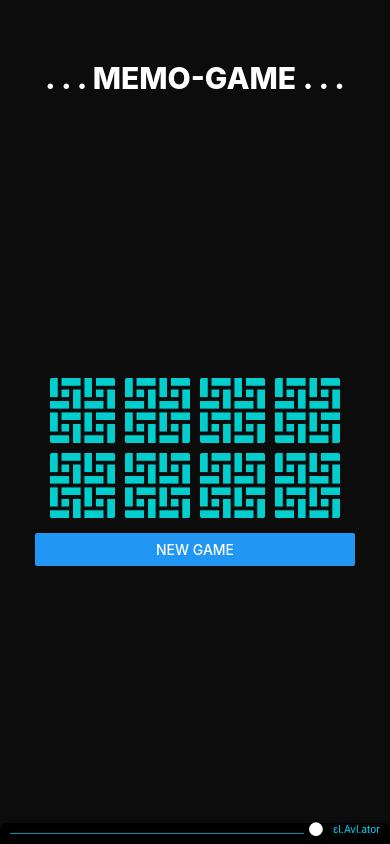
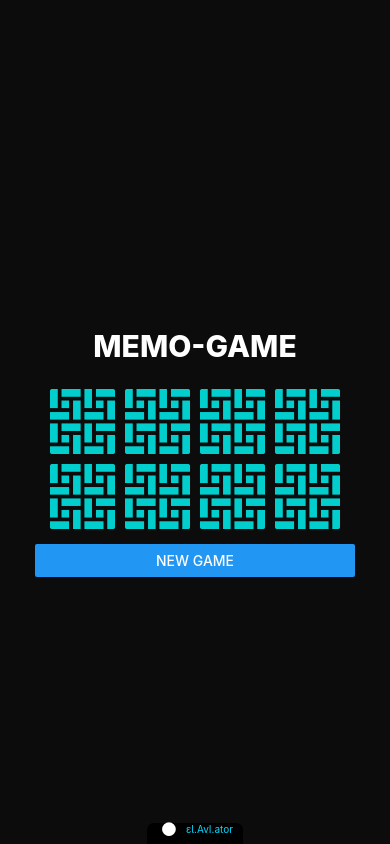
Before and after one commit to ItsKishnA/Memo-Game, a React Native app: screen / in a window 390 px wide. Built offline with nearby package versions, Linux system fonts and the light colour scheme.

Commit message:
Matching of tiles IMPLEMENTED...

```diff
--- a/App.js
+++ b/App.js
@@ -1,16 +1,20 @@
 import { StatusBar } from "expo-status-bar";
-import { StyleSheet, Text, View } from "react-native";
+import { StyleSheet, Text, SafeAreaView, View } from "react-native";
 import GamePlot from "./src/Files/Gameplot/gameplot";
 import Fingerprint from "./src/Files/FingerPrint/Fingerprint";
 
 export default function App() {
   return (
-    <View style={styles.container}>
+    <SafeAreaView style={styles.container}>
       <StatusBar style="light" />
-      <Text style={styles.text}>. . . MEMO-GAME . . .</Text>
-      <GamePlot />
+      <View style={{ justifyContent: "center", alignContent: "center" }}>
+        <View style={styles.line}></View>
+        <Text style={styles.text}>MEMO-GAME</Text>
+        <View style={styles.line}></View>
+        <GamePlot />
+      </View>
       <Fingerprint />
-    </View>
+    </SafeAreaView>
   );
 }
 
@@ -18,7 +22,19 @@ const styles = StyleSheet.create({
   container: {
     flex: 1,
     backgroundColor: "#0c0c0c",
+    alignItems: "center",
+    justifyContent: "center",
+    margin: 0,
+    padding: 0,
   },
+
+  // line: {
+  //   flex: 1,
+  //   backgroundColor: "red",
+  //   borderBottomWidth: StyleSheet.hairlineWidth,
+  //   borderBottomColor: "#0091ab",
+  //   margin: 10,
+  // },
 
   text: {
     fontSize: 30,
@@ -27,5 +43,6 @@ const styles = StyleSheet.create({
     marginTop: 50,
     textAlign: "center",
     fontWeight: "800",
+    alignContent: "center",
   },
 });
--- a/package.json
+++ b/package.json
@@ -12,7 +12,7 @@
     "expo": "~50.0.6",
     "expo-status-bar": "~1.11.1",
     "react": "18.2.0",
-    "react-native": "0.73.4"
+    "react-native": "0.73.5"
   },
   "devDependencies": {
     "@babel/core": "^7.20.0"
--- a/src/Files/FingerPrint/Fingerprint.js
+++ b/src/Files/FingerPrint/Fingerprint.js
@@ -16,6 +16,9 @@ const styles = StyleSheet.create({
     flexDirection: "row",
     borderTopStartRadius: 7,
     borderTopEndRadius: 7,
+    //positioning at the end of the screen
+    position: "absolute",
+    bottom: 0,
   },
 
   line: {
@@ -37,7 +40,6 @@ const styles = StyleSheet.create({
   bullet: {
     fontSize: 10,
     color: "white",
-    textAlign: "center",
     textAlignVertical: "center",
   },
 });
--- a/src/Files/Gameplot/gameplot.js
+++ b/src/Files/Gameplot/gameplot.js
@@ -3,8 +3,8 @@ import {
   StyleSheet,
   Image,
   Pressable,
-  ToastAndroid,
-  Text,
+  // ToastAndroid,
+  // Text,
   Button,
 } from "react-native";
 import { useState, useEffect } from "react";
@@ -12,6 +12,7 @@ import { useState, useEffect } from "react";
 const rows = 2,
   columns = 4;
 
+// TODO: Add more images to game
 // ARRAY DATA
 const CardImages = [
   { image: require(`../../Images/Tiles/tile-back-cover.png`) },
@@ -52,59 +53,56 @@ let pairs = imagePairs();
 const Grid = ({}) => {
   const [opened, setOpened] = useState([]);
   const [paired, setPaired] = useState([]);
-  // const [unmatched, setUnmatched] = useState([]);
+
+  //TODO: Add turns and matched states
+  // const [turns, setTurns] = useState(0);
+  // const [matched, setMatched] = useState(0);
 
   // FUNCTION TO HANDLE TILE PRESS
   const handleClick = async (tileIndex, pairNo) => {
-    // If the tile is already opened
-    if (opened.includes(tileIndex)) {
-      // If the tile is already paired, do nothing
-      if (paired.includes(tileIndex)) {
-        return;
+    // As soon as a tile is clicked, increase the turns
+    // setTurns((prevTurns) => prevTurns + 1);
+
+    //CONDITION: Tile isn't opened
+    // If no tile is opened other than paired ones, open the tile
+    if (!opened.includes(tileIndex)) {
+      // If no tile is opened
+      if (opened.length === paired.length) {
+        setOpened([tileIndex, ...paired]);
       }
-      // Otherwise, close the tile
-      else {
-        setOpened(opened.filter((index) => index !== tileIndex));
-      }
-    }
-    // If the tile is closed
-    else {
-      // If no tile is opened, open the tile
-      if (opened.length === paired.length) {
-        setOpened([...opened, tileIndex]);
-      }
+
       // If one tile is already opened
       else if (opened.length === paired.length + 1) {
-        // If the pairNo are the same, never close them
-        if (pairs[opened[0]] === pairNo) {
-          setPaired([...paired, tileIndex, opened[0]]);
-          setOpened(paired);
+        // If matches the opened tile, add to paired
+        if (pairNo === pairs[opened[0]]) {
+          setPaired([opened[0], tileIndex, ...paired]);
+          setOpened([opened[0], tileIndex, ...paired]);
+          console.log("Matched");
         }
+
         // Otherwise, close both the opened tiles after 2.5 sec delay
         else {
-          setOpened([...opened, tileIndex]);
-          await new Promise((resolve) => setTimeout(resolve, 1000));
-          setOpened(paired);
+          const newOpened = [tileIndex, ...opened];
+          setOpened(newOpened);
+          console.log("Not Matched");
+          await new Promise((resolve) => setTimeout(resolve, 800));
+          setOpened((prevOpened) =>
+            prevOpened.filter(
+              (index) => index !== tileIndex && index !== newOpened[1]
+            )
+          );
         }
       }
     }
   };
 
-  /*
-  for closed
-
-  none is prevOpened
-  One is prevOpened
-  Two is prevOpened
-
-  */
-
-  // FUNCTION TO HANDLE BUTTON PRESS
+  // FUNCTION TO HANDLE NEW GAME BUTTON PRESS
   const handleButtonPress = () => {
     // Set all images to hidden
     setOpened([]);
     setPaired([]);
-    setUnmatched([]);
+    // setTurns(0);
+    // setMatched(0);
     pairs = imagePairs();
   };
 
@@ -196,14 +194,3 @@ const styles = StyleSheet.create({
 export default GamePlot;
 
 // #E8AFFF neon purple for bg of opened tiles
-
-/*
-computing.png
-direct-memory-access.png
-grid.png
-micro-sd-card.png
-ram.png
-usb-stick.png
-hacker.png
-cloud.png
-*/
```
Also changed, not shown: 1 other file (tests, documents, lock files or other folders).
